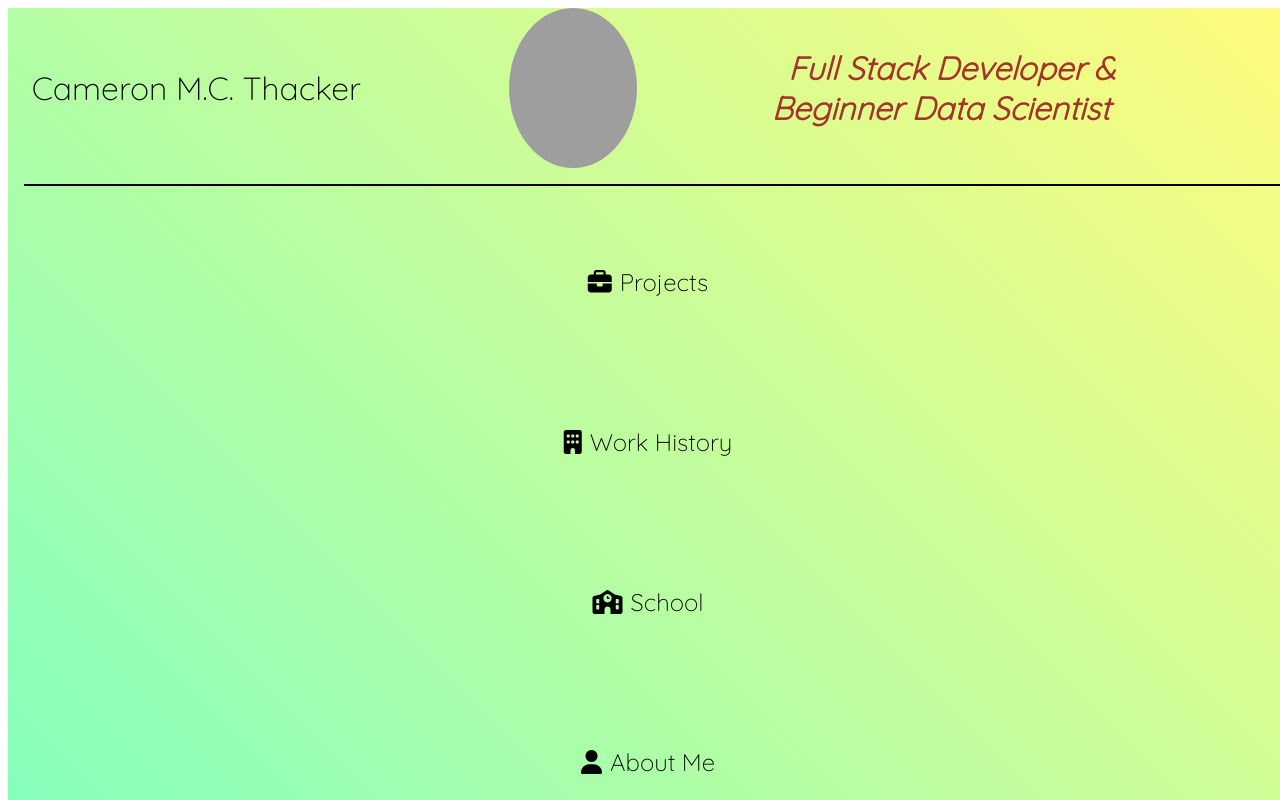
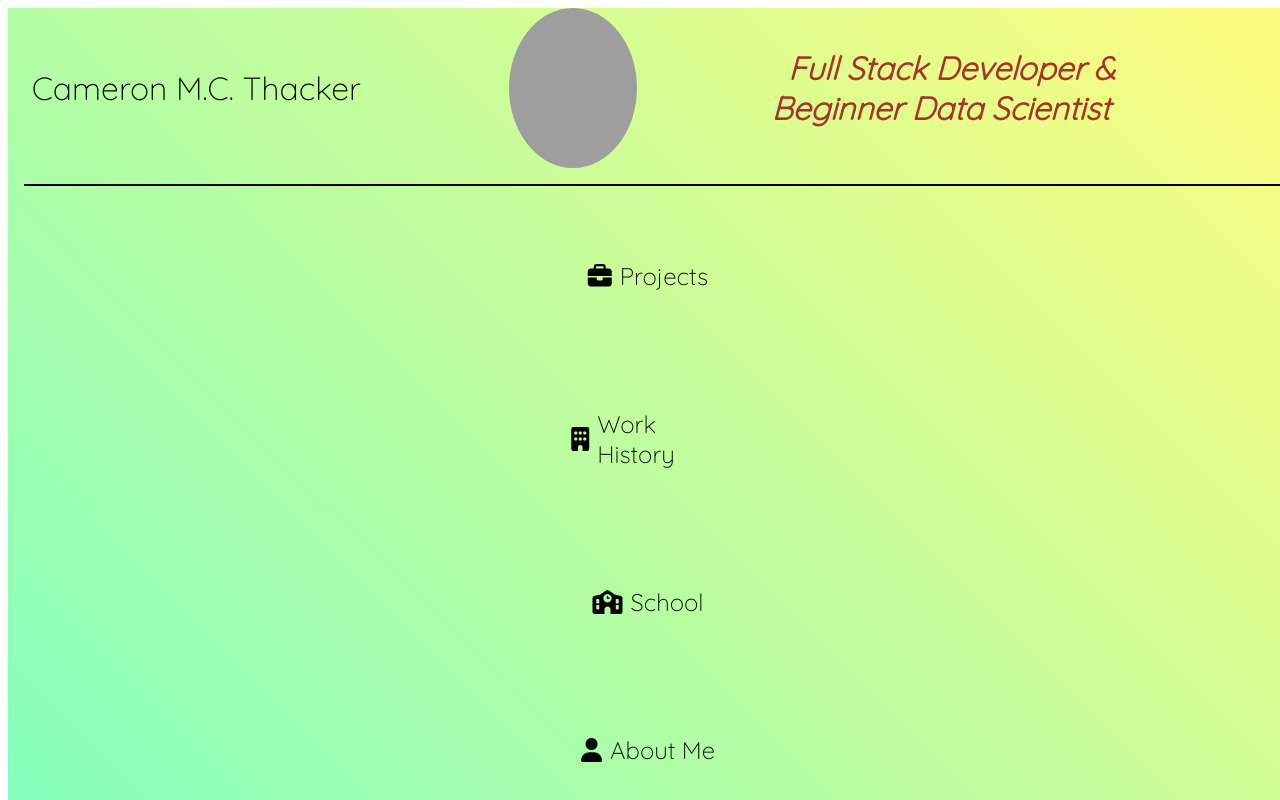
Before and after one commit to cthacker-udel/cthacker-website, a Next.js app: page / in a window 1280 px wide. Shown: the top 800 px of the page. Built offline with nearby package versions, Linux system fonts and the light colour scheme; grey boxes are pictures that could not be loaded.

Commit message:
[updates_landing] Refactored landing page

```diff
--- a/src/modules/LandingPage/LandingPage.module.css
+++ b/src/modules/LandingPage/LandingPage.module.css
@@ -12,3 +12,9 @@
     align-items: center;
     justify-content: space-around;
 }
+
+.bottom_section > div {
+    padding: 1em;
+    min-width: 12vw;
+    max-width: 12vw;
+}
--- a/src/modules/LandingPage/LandingPageLink/LandingPageLink.module.css
+++ b/src/modules/LandingPage/LandingPageLink/LandingPageLink.module.css
@@ -3,7 +3,7 @@
     flex-direction: row;
     align-items: center;
     gap: 0.5em;
-    white-space: nowrap;
+    justify-content: center;
 }
 
 .landing_page_link {
```
